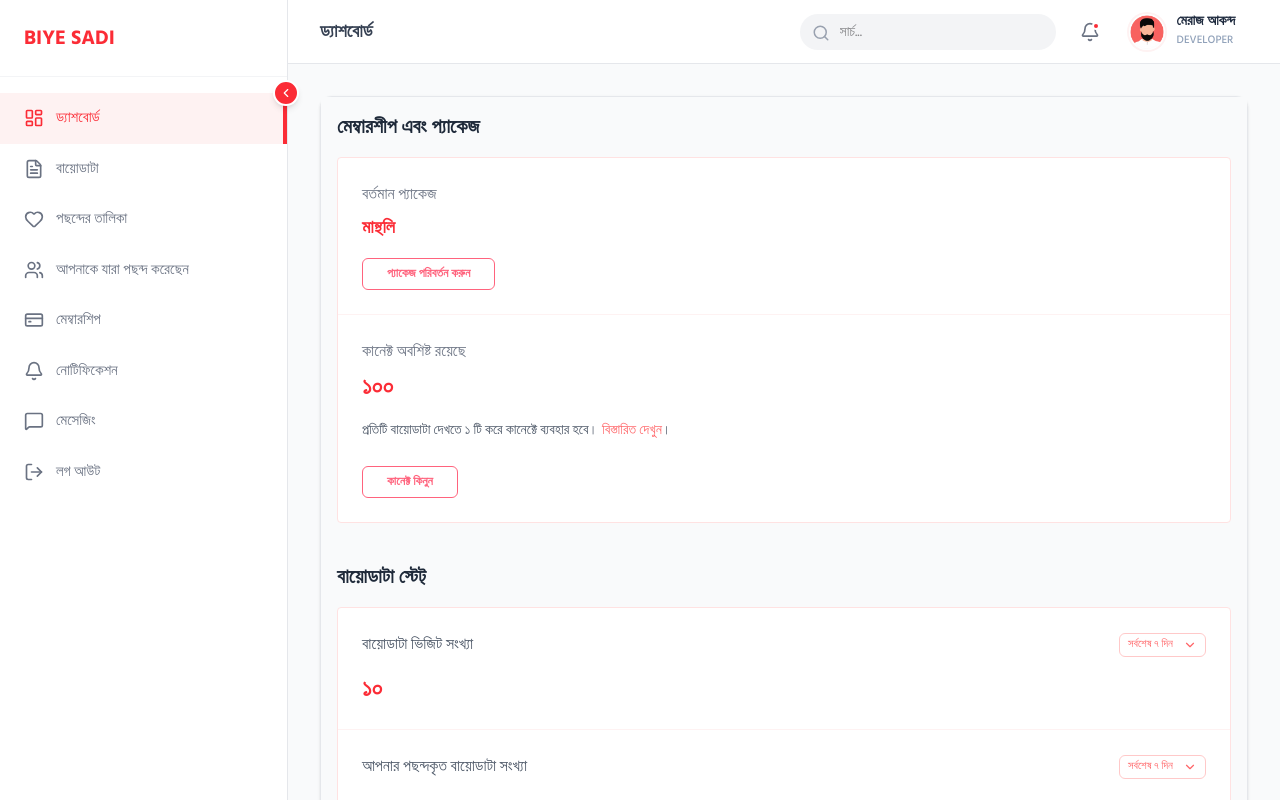
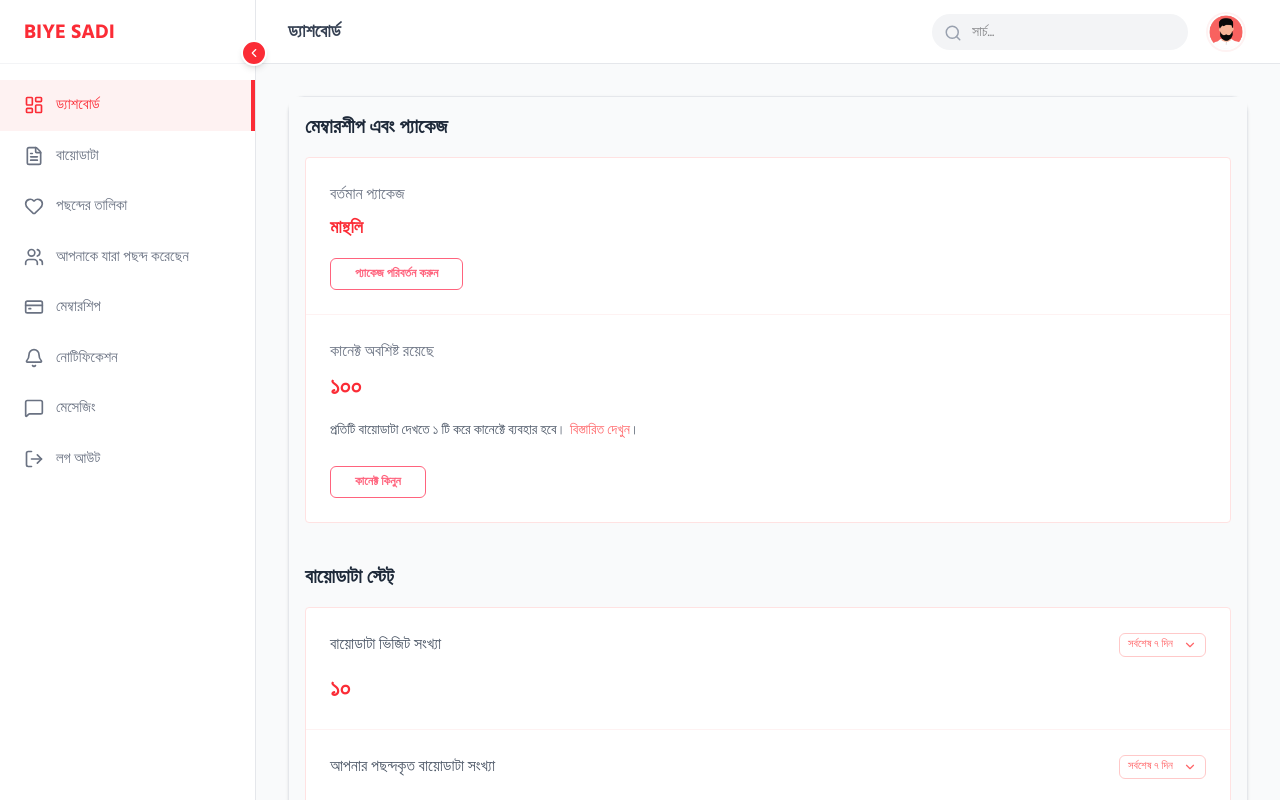
Before and after one commit to md-maruf-bellah/nikahDen, a Next.js app: page /dashboard in a window 1280 px wide. Shown: the top 800 px of the page. Built offline with nearby package versions, Linux system fonts and the light colour scheme.

Commit message:
all done

```diff
--- a/src/app/dashboard/page.jsx
+++ b/src/app/dashboard/page.jsx
@@ -1,5 +1,5 @@
 "use client";
-import React, { useRef, useState } from "react";
+import React, { useRef, useState, useEffect } from "react";
 import {
   LayoutDashboard,
   FileText,
@@ -9,11 +9,9 @@ import {
   Bell,
   MessageSquare,
   LogOut,
-  Edit3,
   Menu,
   X,
   Search,
-  UserCircle,
   ChevronLeft,
   ChevronRight,
   User,
@@ -30,14 +28,22 @@ import NotificationList from "../profile/notification/page";
 import LogoutForm from "../profile/logout/page";
 import MessagingPage from "../message/page";
 
-// Components ইমপোর্ট (আপনার আগের মতোই)
-
 const AdminDashboard = () => {
   const [activeTab, setActiveTab] = useState("ড্যাশবোর্ড");
-  const [isSidebarOpen, setIsSidebarOpen] = useState(false); // মোবাইলের জন্য
-  const [isCollapsed, setIsCollapsed] = useState(false); // ডেস্কটপের জন্য
+  const [isSidebarOpen, setIsSidebarOpen] = useState(false);
+  const [isCollapsed, setIsCollapsed] = useState(false);
   const [isProfileOpen, setIsProfileOpen] = useState(false);
   const profileRef = useRef(null);
+
+  useEffect(() => {
+    const handleClickOutside = (event) => {
+      if (profileRef.current && !profileRef.current.contains(event.target)) {
+        setIsProfileOpen(false);
+      }
+    };
+    document.addEventListener("mousedown", handleClickOutside);
+    return () => document.removeEventListener("mousedown", handleClickOutside);
+  }, []);
 
   const menuItems = [
     { icon: <LayoutDashboard size={20} />, label: "ড্যাশবোর্ড" },
@@ -74,21 +80,21 @@ const AdminDashboard = () => {
   };
 
   return (
-    <div className="min-h-screen bg-gray-50 flex">
-      {/* --- Sidebar --- */}
+    // h-screen and overflow-hidden ensures the main page doesn't scroll
+    <div className="h-screen w-full bg-gray-50 flex overflow-hidden">
+      {/* --- Fixed Sidebar --- */}
       <aside
         className={`
-          fixed lg:static inset-y-0 left-0 z-50 bg-white border-r border-gray-200
+          fixed inset-y-0 left-0 z-50 bg-white border-r border-gray-200
           transition-all duration-300 ease-in-out
           ${isSidebarOpen ? "translate-x-0" : "-translate-x-full lg:translate-x-0"}
-          ${isCollapsed ? "lg:w-20" : "lg:w-72 w-72"}
+          ${isCollapsed ? "lg:w-20" : "lg:w-64 w-64"}
         `}
       >
         <div className="h-full flex flex-col relative">
-          {/* Collapse Toggle Button (Only Desktop) */}
           <button
             onClick={() => setIsCollapsed(!isCollapsed)}
-            className="hidden lg:flex absolute -right-3 top-20 bg-red-500 text-white rounded-full p-1 border-2 border-white shadow-md z-50"
+            className="hidden lg:flex absolute -right-3 top-10 bg-red-500 text-white rounded-full p-1 border-2 border-white shadow-md z-50 cursor-pointer"
           >
             {isCollapsed ? (
               <ChevronRight size={14} />
@@ -97,48 +103,24 @@ const AdminDashboard = () => {
             )}
           </button>
 
-          {/* Sidebar Logo */}
-          <div
-            className={`p-6 flex items-center border-b border-gray-100 ${isCollapsed ? "justify-center" : "justify-between"}`}
-          >
-            {!isCollapsed && (
+          <div className="h-16 flex items-center px-6 border-b border-gray-100 shrink-0">
+            {!isCollapsed ? (
               <h1 className="text-xl font-bold text-red-500 uppercase">
                 Biye Sadi
               </h1>
-            )}
-            {isCollapsed && (
-              <div className="w-8 h-8 bg-red-500 rounded-lg flex items-center justify-center text-white font-bold text-xs">
+            ) : (
+              <div className="w-10 h-10 bg-red-500 rounded-lg flex items-center justify-center text-white font-bold mx-auto">
                 BS
               </div>
             )}
             <button
-              className="lg:hidden"
+              className="lg:hidden ml-auto"
               onClick={() => setIsSidebarOpen(false)}
             >
               <X size={20} className="text-gray-500" />
             </button>
           </div>
 
-          {/* Profile Section */}
-          {/* <div
-            className={`p-6 text-center border-b border-gray-100 overflow-hidden ${isCollapsed ? "px-2" : ""}`}
-          >
-            <div className="relative inline-block">
-              <Image
-                src={profile}
-                alt="Profile"
-                className={`${isCollapsed ? "w-10 h-10" : "w-20 h-20"} rounded-full border-2 border-red-100 transition-all duration-300 mx-auto object-cover`}
-              />
-            </div>
-            {!isCollapsed && (
-              <div className="mt-3 whitespace-nowrap">
-                <h3 className="font-bold text-gray-800">মেরাজ আকন্দ</h3>
-                <p className="text-xs text-gray-400 uppercase">এডমিন</p>
-              </div>
-            )}
-          </div> */}
-
-          {/* Nav Items */}
           <nav className="flex-1 overflow-y-auto py-4 custom-scrollbar">
             {menuItems.map((item, index) => (
               <div key={index} className="group relative">
@@ -150,11 +132,7 @@ const AdminDashboard = () => {
                   className={`
                     w-full flex items-center transition-all duration-200
                     ${isCollapsed ? "justify-center px-0 py-4" : "px-6 py-3.5 gap-3"}
-                    ${
-                      activeTab === item.label
-                        ? "bg-red-50 text-red-500 border-r-4 border-red-500"
-                        : "text-gray-500 hover:bg-gray-50 hover:text-red-500"
-                    }
+                    ${activeTab === item.label ? "bg-red-50 text-red-500 border-r-4 border-red-500" : "text-gray-500 hover:bg-gray-50 hover:text-red-500"}
                   `}
                 >
                   <span className="shrink-0">{item.icon}</span>
@@ -164,13 +142,9 @@ const AdminDashboard = () => {
                     </span>
                   )}
                 </button>
-
-                {/* Tooltip for Collapsed State */}
                 {isCollapsed && (
-                  <div className="absolute left-full ml-2 top-1/2 -translate-y-1/2 px-3 py-1.5 bg-gray-800 text-white text-xs rounded opacity-0 pointer-events-none group-hover:opacity-100 transition-opacity z-[100] whitespace-nowrap shadow-xl">
+                  <div className="absolute left-full ml-3 top-1/2 -translate-y-1/2 px-3 py-2 bg-gray-900 text-white text-xs rounded opacity-0 pointer-events-none group-hover:opacity-100 transition-opacity z-[100] whitespace-nowrap">
                     {item.label}
-                    {/* Tooltip Arrow */}
-                    <div className="absolute top-1/2 -left-1 -translate-y-1/2 w-2 h-2 bg-gray-800 rotate-45"></div>
                   </div>
                 )}
               </div>
@@ -179,9 +153,14 @@ const AdminDashboard = () => {
         </div>
       </aside>
 
-      {/* --- Main Area --- */}
-      <div className="flex-1 flex flex-col min-w-0">
-        <header className="h-16 bg-white border-b border-gray-200 flex items-center justify-between px-4 md:px-8 sticky top-0 z-30">
+      {/* --- Main Content Wrapper --- */}
+      <div
+        className={`flex-1 flex flex-col min-w-0 transition-all duration-300
+          ${isCollapsed ? "lg:ml-20" : "lg:ml-64"}
+        `}
+      >
+        {/* --- Fixed Navbar (Header) --- */}
+        <header className="h-16 bg-white border-b border-gray-200 flex items-center justify-between px-4 md:px-8 shrink-0">
           <div className="flex items-center gap-4">
             <button
               className="lg:hidden p-2 text-gray-600"
@@ -204,15 +183,11 @@ const AdminDashboard = () => {
                 className="pl-10 pr-4 py-2 bg-gray-100 rounded-full text-sm w-64 focus:outline-none focus:ring-1 focus:ring-red-400"
               />
             </div>
-            <button className="p-2 text-gray-500 hover:bg-gray-100 rounded-full relative">
-              <Bell size={20} />
-              <span className="absolute top-2 right-2 w-2 h-2 bg-red-500 rounded-full border-2 border-white"></span>
-            </button>
-            {/* User Profile Dropdown */}
+
             <div className="relative" ref={profileRef}>
               <button
                 onClick={() => setIsProfileOpen(!isProfileOpen)}
-                className="flex items-center gap-3 p-1 pr-3 hover:bg-slate-50 rounded-full transition-all border border-transparent hover:border-slate-100"
+                className="flex items-center gap-3 p-1 hover:bg-gray-50 rounded-full transition-all"
               >
                 <div className="w-9 h-9 rounded-full overflow-hidden ring-2 ring-red-50">
                   <Image
@@ -221,46 +196,22 @@ const AdminDashboard = () => {
                     className="w-full h-full object-cover"
                   />
                 </div>
-                <div className="hidden md:block text-left">
-                  <p className="text-sm font-bold text-slate-800 leading-none">
-                    মেরাজ আকন্দ
-                  </p>
-                  <p className="text-[11px] text-slate-400 mt-1 uppercase font-medium">
-                    Developer
-                  </p>
-                </div>
               </button>
 
-              {/* Dropdown Menu */}
               {isProfileOpen && (
-                <div className="absolute right-0 mt-3 w-56 bg-white rounded-2xl shadow-2xl shadow-slate-200/50 border border-slate-100 py-2 z-50 animate-in fade-in zoom-in duration-200">
-                  <div className="px-4 py-3 border-b border-slate-50 mb-1">
-                    <p className="text-xs text-slate-400">Signed in as</p>
-                    <p className="text-sm font-bold text-slate-700 truncate">
-                      meraj@ramoit.com
+                <div className="absolute right-0 mt-3 w-56 bg-white rounded-xl shadow-2xl border border-gray-100 py-2 z-50">
+                  <div className="px-4 py-3 border-b border-gray-50 mb-1">
+                    <p className="text-sm font-bold text-gray-700">
+                      মেরাজ আকন্দ
                     </p>
+                    <p className="text-xs text-gray-400">meraj@ramoit.com</p>
                   </div>
-                  <button
-                    onClick={() => {
-                      setActiveTab("বায়োডাটা");
-                      setIsProfileOpen(false);
-                    }}
-                    className="w-full flex items-center gap-3 px-4 py-2.5 text-sm text-slate-600 hover:bg-slate-50 transition-colors"
-                  >
-                    <User size={16} /> প্রোফাইল দেখুন
-                  </button>
-                  <button className="w-full flex items-center gap-3 px-4 py-2.5 text-sm text-slate-600 hover:bg-slate-50 transition-colors">
-                    <Settings size={16} /> সেটিংস
-                  </button>
-                  <button className="w-full flex items-center gap-3 px-4 py-2.5 text-sm text-slate-600 hover:bg-slate-50 transition-colors border-b border-slate-50">
-                    <ShieldCheck size={16} /> নিরাপত্তা
-                  </button>
                   <button
                     onClick={() => {
                       setActiveTab("লগ আউট");
                       setIsProfileOpen(false);
                     }}
-                    className="w-full flex items-center gap-3 px-4 py-2.5 text-sm text-red-500 hover:bg-red-50 transition-colors mt-1"
+                    className="w-full flex items-center gap-3 px-4 py-2.5 text-sm text-red-500 hover:bg-red-50"
                   >
                     <LogOut size={16} /> লগ আউট
                   </button>
@@ -270,8 +221,9 @@ const AdminDashboard = () => {
           </div>
         </header>
 
-        <main className="flex-1 p-4 md:p-8 overflow-y-auto">
-          <div className="max-w-6xl mx-auto bg-white rounded-xl shadow-sm border border-gray-200 min-h-[80vh]">
+        {/* --- Scrollable Content Area --- */}
+        <main className="flex-1 overflow-y-auto p-4 md:p-6 lg:p-8 custom-scrollbar">
+          <div className="max-w-7xl mx-auto bg-white rounded-2xl shadow-sm border border-gray-200 min-h-full">
             {renderContent()}
           </div>
         </main>
@@ -280,21 +232,21 @@ const AdminDashboard = () => {
       {/* Mobile Overlay */}
       {isSidebarOpen && (
         <div
-          className="fixed inset-0 bg-black/40 z-40 lg:hidden"
+          className="fixed inset-0 bg-black/50 z-40 lg:hidden"
           onClick={() => setIsSidebarOpen(false)}
         ></div>
       )}
 
       <style jsx>{`
         .custom-scrollbar::-webkit-scrollbar {
-          width: 4px;
+          width: 5px;
         }
         .custom-scrollbar::-webkit-scrollbar-thumb {
-          background: #f1f1f1;
+          background: #e5e7eb;
           border-radius: 10px;
         }
-        .custom-scrollbar:hover::-webkit-scrollbar-thumb {
-          background: #e5e7eb;
+        .custom-scrollbar::-webkit-scrollbar-track {
+          background: transparent;
         }
       `}</style>
     </div>
```
